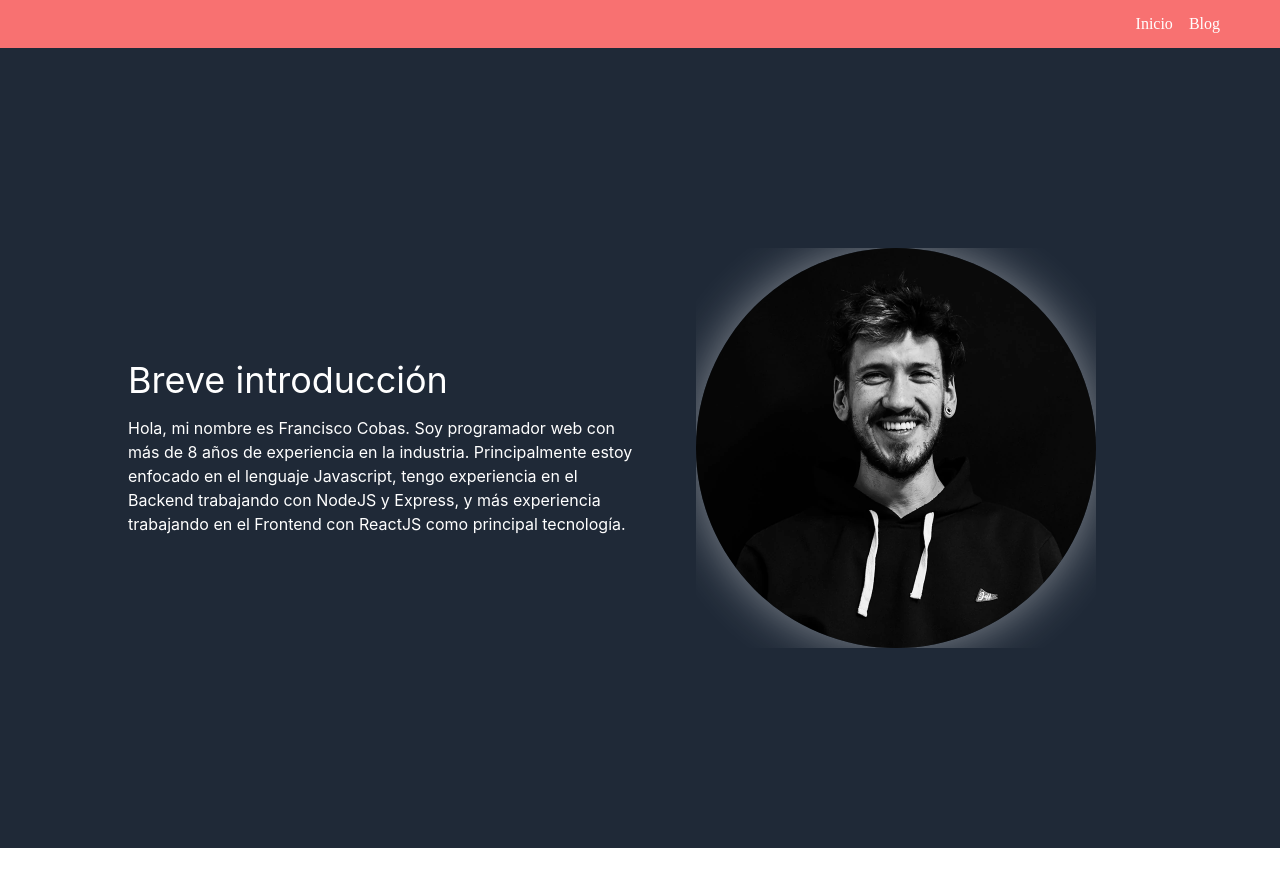
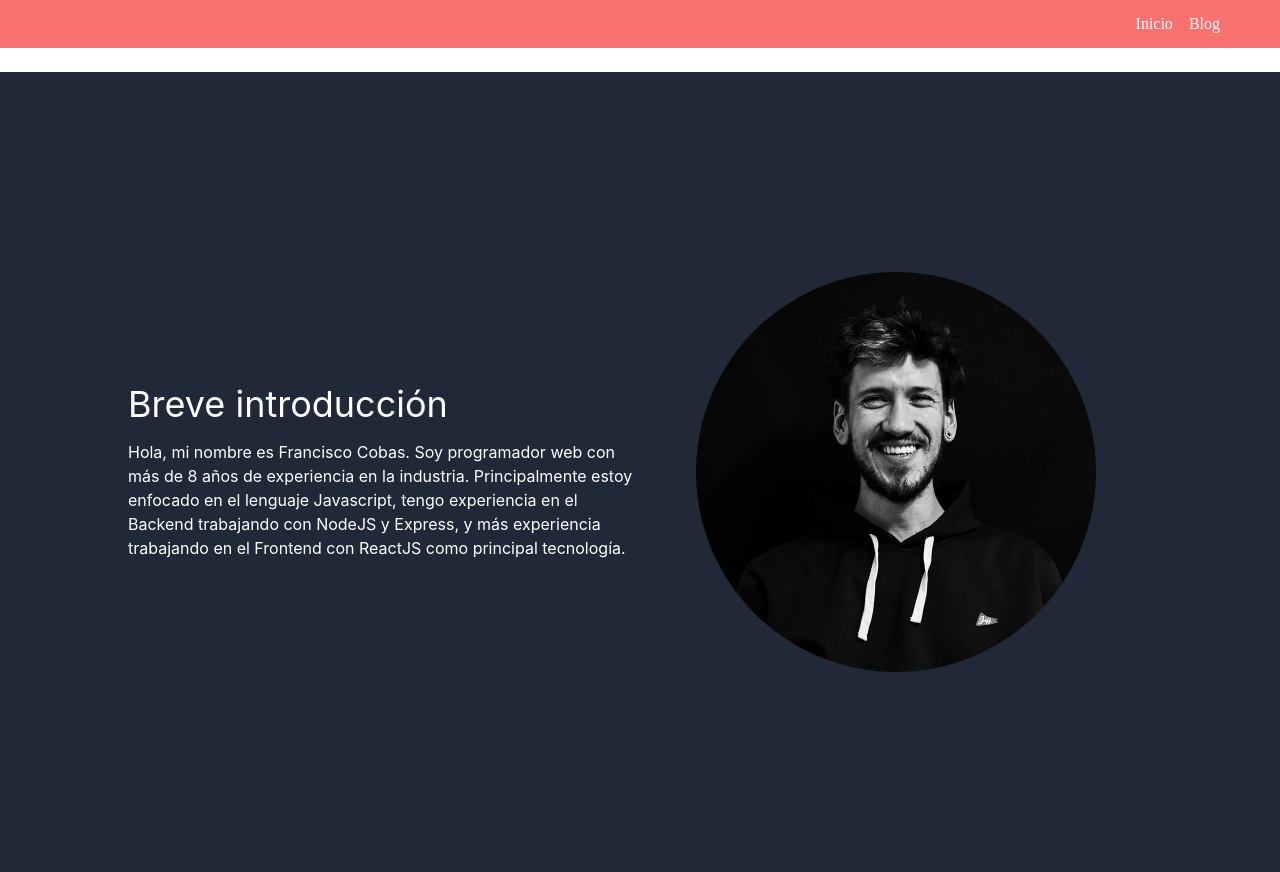
Before and after one commit to franciscocobas/franciscocobasdev, a Next.js app: page / in a window 1280 px wide. Before the commit the page ends 848 px from the top, so only its background shows below. Built offline with nearby package versions, Linux system fonts and the light colour scheme; a web font is replaced by a local one.

Commit message:
Change to Image

```diff
--- a/src/components/Header.tsx
+++ b/src/components/Header.tsx
@@ -1,11 +1,14 @@
 const Header = () => {
   return (
+    <div>
       <nav className='bg-gray-800 dark:bg-red-400 text-white font-body'>
         <ul className='flex flex-row justify-end mx-5 py-3'>
           <li className='mr-2'>Inicio</li>
           <li className='mr-10 ml-2'>Blog</li>
         </ul>
       </nav>
+      <button className='bg-transparent'></button>
+    </div>
   );
 };
 
--- a/src/pages/index.tsx
+++ b/src/pages/index.tsx
@@ -53,7 +53,7 @@ export default function Home({ description, title }: HomeProps) {
             src='/images/FranciscoProfile.webp'
             width='400'
             height='400'
-            className='rounded-full dark:shadow-white'
+            className='rounded-full'
           />
         </div>
       </div>
```
Lines whose indentation alone changed are shown as unchanged.
